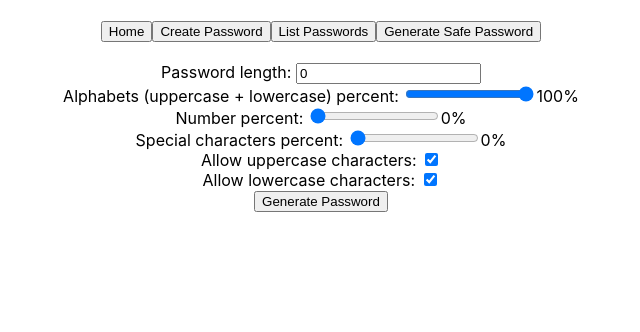
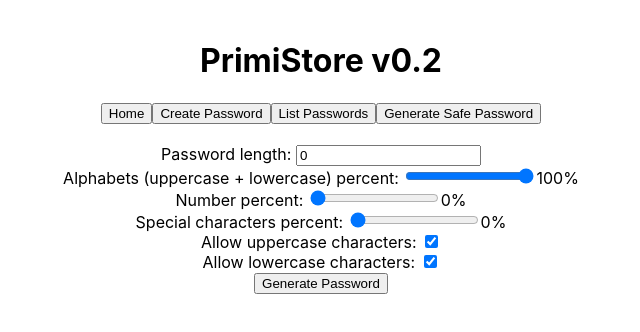
Before and after one commit to frankhart2018/primistore, a React (Create React App) app in the folder frontend/: page /generate-password in a window 1280 px wide. Shown: the top 332 px of the page, without its empty margins (319-959 px from the left). Built offline with nearby package versions, Linux system fonts and the light colour scheme; no server answers.

Commit message:
Add version information in the app

```diff
--- a/frontend/package.json
+++ b/frontend/package.json
@@ -1,6 +1,6 @@
 {
   "name": "frontend",
-  "version": "0.1.0",
+  "version": "0.2",
   "private": true,
   "dependencies": {
     "@reduxjs/toolkit": "^1.9.7",
--- a/frontend/src/App.js
+++ b/frontend/src/App.js
@@ -13,6 +13,7 @@ import EncryptPassword from "./components/pages/EncryptPassword/EncryptPassword"
 import DecryptPassword from "./components/pages/DecryptPassword/DecryptPassword";
 import CreatePassword from "./components/pages/CreatePassword/CreatePassword";
 import GeneratePassword from "./components/pages/GeneratePassword/GeneratePassword";
+import { VERSION } from "./utils/version";
 
 const store = configureStore({
   reducer: {
@@ -25,6 +26,8 @@ const store = configureStore({
 });
 
 const App = () => {
+  document.title = `PrimiStore v${VERSION}`;
+
   return (
     <div className="App">
       <Provider store={store}>
--- a/frontend/src/components/parts/NavBar/NavBar.js
+++ b/frontend/src/components/parts/NavBar/NavBar.js
@@ -1,9 +1,11 @@
 import React from "react";
 import { Link } from "react-router-dom";
+import { VERSION } from "../../../utils/version";
 
 const NavBar = () => {
   return (
     <div>
+      <h1>PrimiStore v{VERSION}</h1>
       <Link to={{ pathname: "/" }}>
         <button type="button">Home</button>
       </Link>
--- /dev/null
+++ b/frontend/src/utils/version.js
@@ -0,0 +1,5 @@
+import packageJson from "../../package.json";
+
+const VERSION = packageJson.version;
+
+export { VERSION };
```
